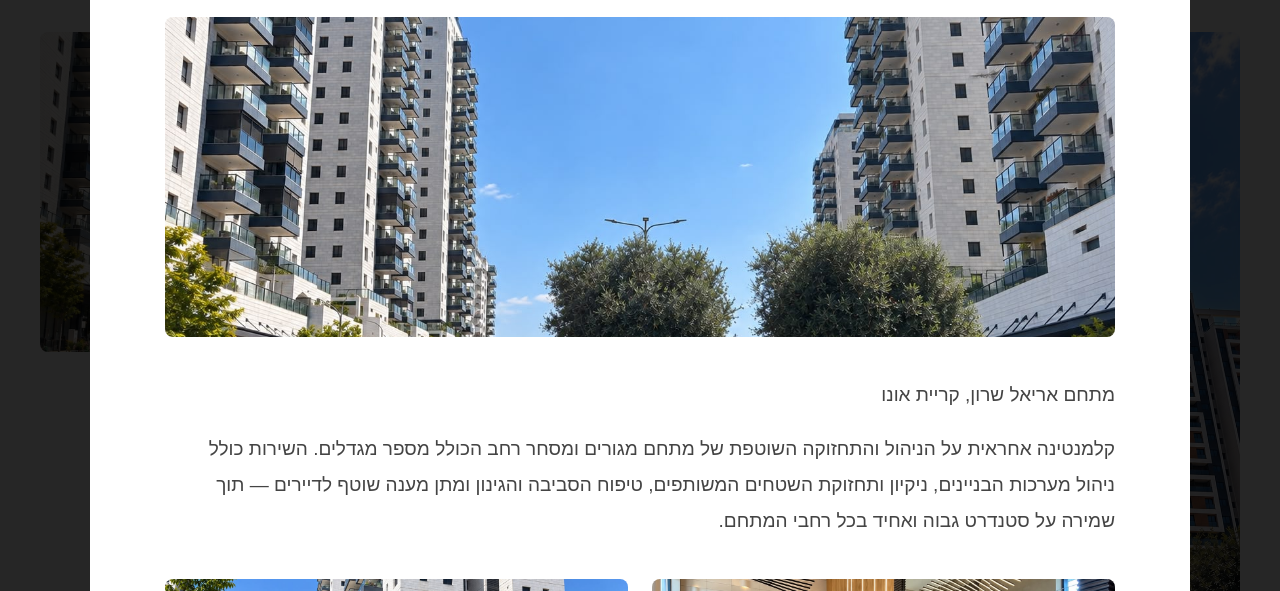
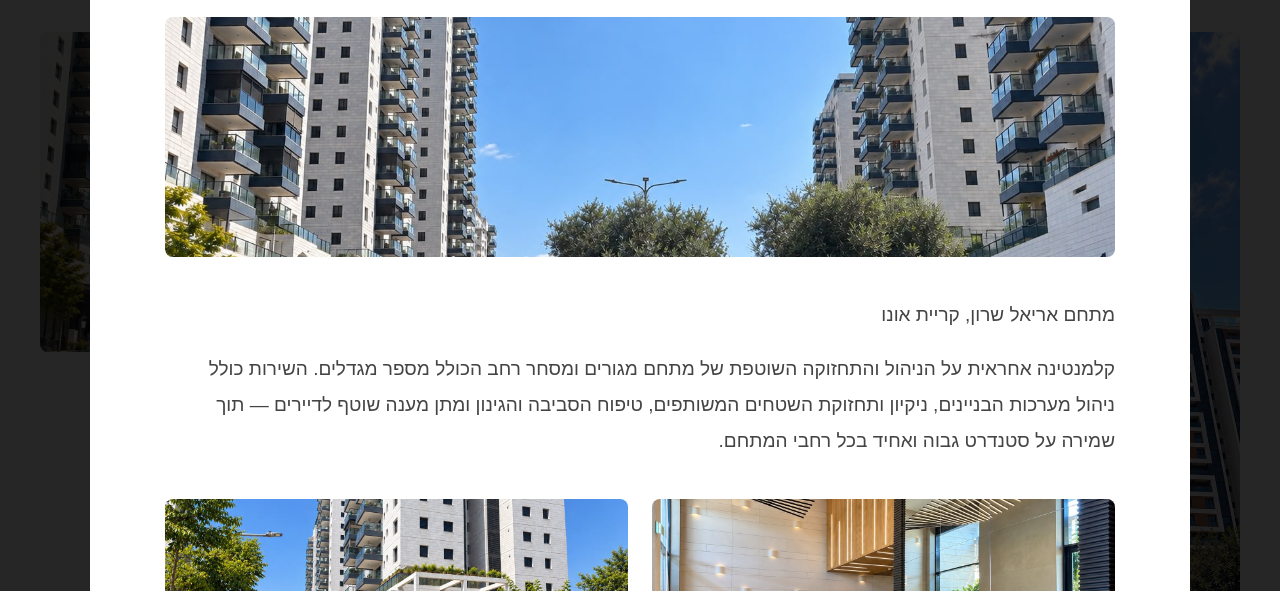
Before and after one commit to Rippleaitech/klem-website, a plain HTML site: page index.html in a window 1280 px wide. Both pictures are taken after a click on the element "שכונת נאות אריאל שרון בקריית אונו". Shown: the part 1885-2476 px from the top of the page. Drawn offline with Linux system fonts and the light colour scheme.

Commit message:
update website

```diff
--- a/script.js
+++ b/script.js
@@ -59,6 +59,12 @@ const projectData = {
             "images/Ariel_Sharon_2.jpeg",
             "images/Ariel_Sharon_3.jpeg"
         ]
+    },
+    "אלוני בורכוב, רמת גן": {
+        title: "אלוני בורכוב, רמת גן",
+        text: ``,
+        cover: "images/Aloni_Borochov_Cover.jpeg",
+        gallery: []
     }
 };
 
--- a/style.css
+++ b/style.css
@@ -855,7 +855,7 @@ header {
 
 .project-modal-cover img {
     width: 100%;
-    height: 280px;
+    height: 200px;
     object-fit: cover;
     display: block;
 }
@@ -895,7 +895,7 @@ header {
     }
 
     .project-modal-cover img {
-        height: 300px;
+        height: 220px;
     }
 
     .project-modal-gallery {
@@ -919,7 +919,7 @@ header {
     }
 
     .project-modal-cover img {
-        height: 320px;
+        height: 240px;
     }
 
     .project-modal-gallery img {
```
Also changed, not shown: images/Aloni_Borochov_Cover.jpeg (added).
